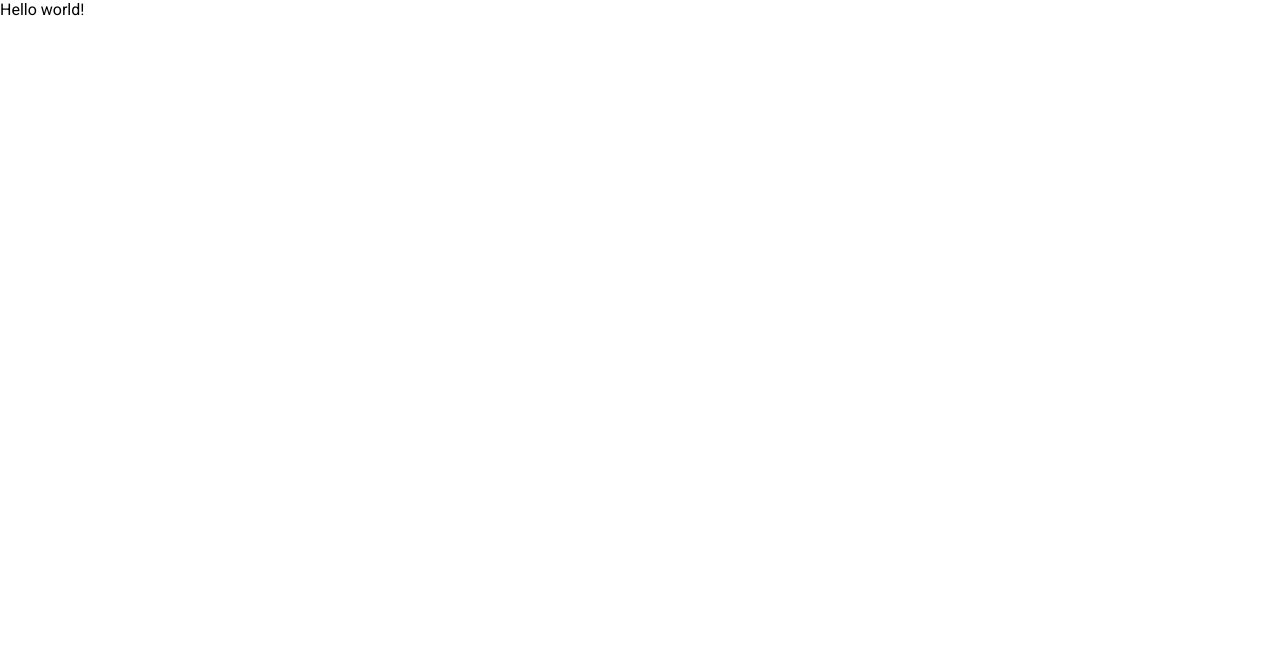
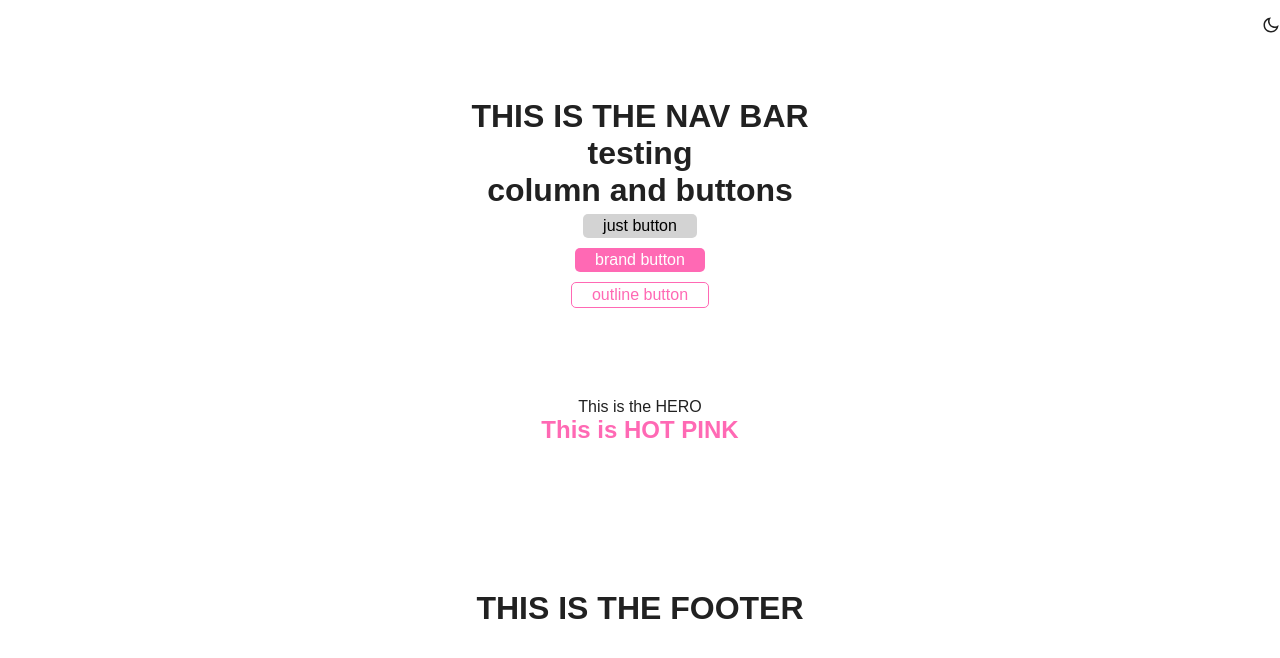
Before and after one commit to marizoo/Styled-component-starter, a React (Create React App) app: page / in a window 1280 px wide. Shown: the top 658 px of the page. Built offline with nearby package versions, Linux system fonts and the light colour scheme.

Commit message:
light-dark theming

```diff
--- a/package.json
+++ b/package.json
@@ -8,6 +8,8 @@
     "@testing-library/user-event": "^12.1.10",
     "react": "^17.0.2",
     "react-dom": "^17.0.2",
+    "react-icons": "^4.3.1",
+    "react-router-dom": "^6.2.1",
     "react-scripts": "4.0.3",
     "styled-components": "^5.3.3",
     "web-vitals": "^1.0.1"
--- a/public/index.html
+++ b/public/index.html
@@ -1,36 +1,18 @@
 <!DOCTYPE html>
 <html lang="en">
-
     <head>
         <meta charset="utf-8" />
         <meta name="viewport" content="width=device-width, initial-scale=1" />
-  <meta name="description" content="Web site created using create-react-app" />
-  <link rel="icon" type="image/x-icon" href="./assets/duck-orange.png">
-  <!-- poppins font -->
-  <!-- <link rel="preconnect" href="https://fonts.googleapis.com">
-<link rel="preconnect" href="https://fonts.gstatic.com" crossorigin>
-<link href="https://fonts.googleapis.com/css2?family=Poppins:wght@100;200;300;400;500;600;700;800;900&display=swap" rel="stylesheet">
-  poppins font -->
-    <!-- roboto font -->
-    <link rel="preconnect" href="https://fonts.googleapis.com">
-    <link rel="preconnect" href="https://fonts.gstatic.com" crossorigin>
-    <link href="https://fonts.googleapis.com/css2?family=Roboto:wght@100;300;400;500;700;900&display=swap" rel="stylesheet">
-      <!-- roboto font -->
-  <style>
-    * {
-      margin: 0;
-      padding: 0;
-      /* font-family: 'Poppins', sans-serif; */
-      font-family: 'Roboto', sans-serif;
-      box-sizing: border-box;
-    }
-  </style>
-  <title>React App</title>
+        <meta
+            name="description"
+            content="Web site created using create-react-app"
+        />
+        <link rel="icon" type="image/x-icon" href="./assets/duck-orange.png" />
+        <title>Styled-component Starter</title>
     </head>
 
     <body>
         <noscript>You need to enable JavaScript to run this app.</noscript>
         <div id="root"></div>
     </body>
-
 </html>
--- a/src/App.jsx
+++ b/src/App.jsx
@@ -1,5 +1,51 @@
+import React, { useState } from "react";
+import Footer from "./components/footer/Footer";
+import Navbar from "./components/navbar/Navbar";
+import { GlobalStyles } from "./styles/GlobalStyles";
+import styled from "styled-components";
+import Button from "./UI/button/Button";
+import Hero from "./components/hero/Hero";
+import { RiSunLine, RiMoonLine } from "react-icons/ri";
+// import { Routes, Route, Link } from "react-router-dom";
+
+const ScApp = styled.div`
+    width: 100vw;
+    background: var(--primary-bg);
+    color: var(--primary-color);
+`;
+
+const ToggleButton = styled.div`
+    width: 100%;
+    display: flex;
+    align-items: flex-end;
+    justify-content: end;
+    font-size: 18px;
+    margin: 1rem 4rem 0 0;
+`;
+
 const App = () => {
-  return <div>Hello world!</div>;
+    const [mainCss, setMainCss] = useState("light");
+    const toggleTheme = () => {
+        setMainCss((currentCss) => (currentCss === "light" ? "dark" : "light"));
+    };
+
+    return (
+        <>
+            <GlobalStyles />
+            <ScApp className={`${mainCss}-theme`}>
+                <ToggleButton onClick={toggleTheme}>
+                    {mainCss === "light" ? <RiMoonLine /> : <RiSunLine />}
+
+                    {/* <Button onClick={toggleTheme}>light/dark</Button> */}
+                </ToggleButton>
+                <Navbar />
+                <Hero />
+                <Footer />
+            </ScApp>
+        </>
+    );
 };
 
 export default App;
+
+// https://www.youtube.com/watch?v=377AQ0y6LPA
--- /dev/null
+++ b/src/UI/button/Button.jsx
@@ -0,0 +1,62 @@
+import React from "react";
+import styled, { css } from "styled-components";
+import { GloSmall } from "../../styles/GlobalStyles";
+
+const ScButton = styled.button`
+    padding: 3px 20px;
+    border: 0;
+    cursor: pointer;
+    background: lightgray;
+    color: black;
+    border-radius: 5px;
+    font-weight: 500;
+    margin: 5px 0;
+    transition: all 0.3s ease;
+    display: flex;
+    font-size: 16px;
+
+    ${GloSmall({ fontSize: "12px", fontWeight: "300", background: "green" })};
+
+    &:hover {
+        background: gray;
+    }
+
+    ${(props) =>
+        props.brand &&
+        css`
+            background: var(--brand-color);
+            color: white;
+
+            &:hover {
+                background: var(--brand-color1);
+            }
+        `};
+
+    ${(props) =>
+        props.outline &&
+        css`
+            border: 1.5px solid var(--brand-color);
+            color: var(--brand-color);
+            background: 0;
+
+            &:hover {
+                background: var(--brand-color);
+                color: black;
+            }
+        `};
+`;
+
+const Button = ({ children, onClick, type, brand, outline }) => {
+    return (
+        <ScButton
+            brand={brand}
+            outline={outline}
+            onClick={onClick}
+            type={type || "button"}
+        >
+            {children}
+        </ScButton>
+    );
+};
+
+export default Button;
--- /dev/null
+++ b/src/components/footer/Footer.jsx
@@ -0,0 +1,12 @@
+import React from "react";
+import { ScFooter } from "./footer.styled";
+
+const Footer = () => {
+    return (
+        <ScFooter>
+            <h1>THIS IS THE FOOTER</h1>
+        </ScFooter>
+    );
+};
+
+export default Footer;
--- /dev/null
+++ b/src/components/footer/footer.styled.js
@@ -0,0 +1,11 @@
+import styled from "styled-components";
+import { GloCenter, GloPadding } from "../../styles/GlobalStyles";
+
+export const ScFooter = styled.div`
+    ${GloPadding};
+    ${GloCenter};
+    height: 200px;
+    width: 100vw;
+    background: var(--primary-bg);
+    color: var(--primary-color);
+`;
--- /dev/null
+++ b/src/components/hero/Hero.jsx
@@ -0,0 +1,13 @@
+import React from "react";
+import { ScHero } from "./hero.styled";
+
+const Hero = () => {
+    return (
+        <ScHero>
+            This is the HERO
+            <h2>This is HOT PINK</h2>
+        </ScHero>
+    );
+};
+
+export default Hero;
--- /dev/null
+++ b/src/components/hero/hero.styled.js
@@ -0,0 +1,13 @@
+import styled from "styled-components";
+import { GloColumn, GloPadding } from "../../styles/GlobalStyles";
+
+export const ScHero = styled.div`
+    ${GloPadding}
+    ${GloColumn};
+    background: var(--primary-bg);
+    color: var(--primary-color);
+
+    h2 {
+        color: hotpink;
+    }
+`;
--- /dev/null
+++ b/src/components/navbar/Navbar.jsx
@@ -0,0 +1,18 @@
+import React from "react";
+import Button from "../../UI/button/Button";
+import { ScNavbar } from "./navbar.styled";
+
+const Navbar = () => {
+    return (
+        <ScNavbar>
+            <h1>THIS IS THE NAV BAR</h1>
+            <h1>testing</h1>
+            <h1>column and buttons</h1>
+            <Button>just button</Button>
+            <Button brand>brand button</Button>
+            <Button outline> outline button</Button>
+        </ScNavbar>
+    );
+};
+
+export default Navbar;
--- /dev/null
+++ b/src/components/navbar/navbar.styled.js
@@ -0,0 +1,11 @@
+import styled from "styled-components";
+import { GloColumn, GloPadding } from "../../styles/GlobalStyles";
+
+export const ScNavbar = styled.div`
+    ${GloPadding};
+    ${GloColumn};
+    background: var(--primary-bg);
+    height: 300px;
+    width: 100vw;
+    color: var(--primary-color);
+`;
--- a/src/index.js
+++ b/src/index.js
@@ -1,10 +1,13 @@
-import React from 'react';
-import ReactDOM from 'react-dom';
-import App from './App';
+import React from "react";
+import ReactDOM from "react-dom";
+import App from "./App";
+import { BrowserRouter } from "react-router-dom";
 
 ReactDOM.render(
-  <React.StrictMode>
-    <App />
-  </React.StrictMode>,
-  document.getElementById('root')
+    <React.StrictMode>
+        <BrowserRouter>
+            <App />
+        </BrowserRouter>
+    </React.StrictMode>,
+    document.getElementById("root")
 );
--- /dev/null
+++ b/src/styles/GlobalStyles.js
@@ -0,0 +1,185 @@
+import { css, createGlobalStyle } from "styled-components";
+
+// ALL GLOBAL STYLE
+export const GlobalStyles = createGlobalStyle`
+@import url('https://fonts.googleapis.com/css2?family=Poppins:wght@300;400;600;700&display=swap');
+
+*,
+*::before,
+*::after,
+body,
+html {
+    margin: 0;
+    padding: 0;
+    box-sizing: border-box;
+    scroll-behavior: smooth;
+    font-family: 'Poppins', sans-serif;
+}
+
+
+img {
+    max-width: 100%;
+}
+
+a {
+    text-decoration: none;
+    color: inherit;
+}
+
+button{
+    cursor: pointer;
+    color: inherit;
+    font-family: inherit;
+}
+
+ul {
+    list-style: none;
+    color: inherit;
+    margin: 0;
+    padding: 0;
+}
+
+:root, .light-theme {
+    --white-color: #ff0000;
+    --gray-bg: lightgray;
+    --brand-color: hotpink;
+    --brand-color1: limegreen;
+    --primary-color: #212121;
+    --primary-bg: #fff;
+  }
+
+  .dark-theme {
+    --primary-color: #fff;
+    --primary-bg: #212121;
+  }
+
+
+`;
+
+// GLOBAL CENTER AND COLUMN STYLE
+// to use it :
+// ${GloColumn};
+
+export const GloCenter = () => {
+    return css`
+        display: flex;
+        justify-content: center;
+        align-items: center;
+    `;
+};
+
+export const GloColumn = () => {
+    return css`
+        display: flex;
+        flex-direction: column;
+        align-items: center;
+    `;
+};
+
+// GLOBAL MARGIN AND PADDING
+// to use it :
+// ${GloPadding};
+export const GloMargin = () => {
+    return css`
+        margin: 4rem 6rem;
+
+        @media screen and (max-width: 700px) {
+            margin: 4rem;
+        }
+
+        @media screen and (max-width: 550px) {
+            margin: 4rem 2rem;
+        }
+    `;
+};
+
+export const GloPadding = () => {
+    return css`
+        padding: 4rem 6rem;
+
+        @media screen and (max-width: 700px) {
+            padding: 4rem;
+        }
+
+        @media screen and (max-width: 550px) {
+            padding: 4rem 2rem;
+        }
+    `;
+};
+
+// MEDIA QUERIES
+// to use it :
+// ${GloSmall({
+// 	flexDirection: "column" ,
+// 	justifyContent : "space-between"
+// 	})}
+export const GloSmall = (props) => {
+    return css`
+        @media only screen and (max-width: 576px) {
+            ${props}
+        }
+    `;
+};
+
+export const GloMedium = (props) => {
+    return css`
+        @media only screen and (max-width: 768px) {
+            ${props}
+        }
+    `;
+};
+
+export const GloLarge = (props) => {
+    return css`
+        @media only screen and (max-width: 992px) {
+            ${props}
+        }
+    `;
+};
+
+export const GloXL = (props) => {
+    return css`
+        @media only screen and (max-width: 1200px) {
+            ${props}
+        }
+    `;
+};
+
+export const GloXXL = (props) => {
+    return css`
+        @media only screen and (max-width: 1400px) {
+            ${props}
+        }
+    `;
+};
+
+// NOTES -----------------------
+/* Padding for media queries */
+// .GloPadding{
+//     padding: 4rem 6rem;
+// }
+
+// .GloMargin {
+//     margin: 4rem 6rem;
+// }
+
+// @media screen and (max-width: 700px) {
+//   .GloPadding {
+//     padding: 4rem;
+//   }
+
+//   .GloMargin {
+//     margin: 4rem;
+//   }
+// }
+
+// @media screen and (max-width: 550px) {
+//   .GloPadding {
+//     padding: 4rem 2rem;
+//   }
+
+//   .GloMargin {
+//     margin: 4rem 2rem;
+//   }
+// }
+// NOTES ----------------------------------------------
```
Also changed, not shown: 2 other files (tests, documents, lock files or other folders). Lines whose indentation alone changed are shown as unchanged.
